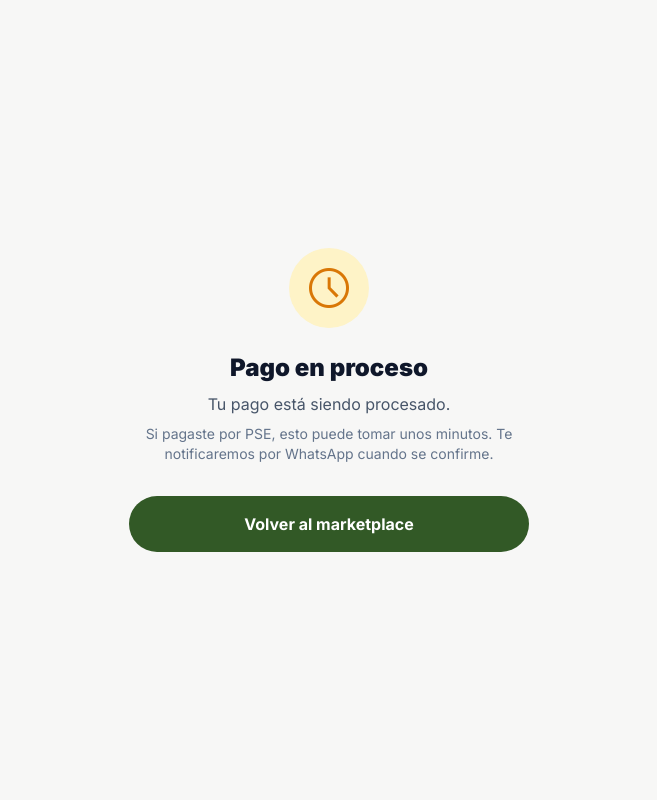
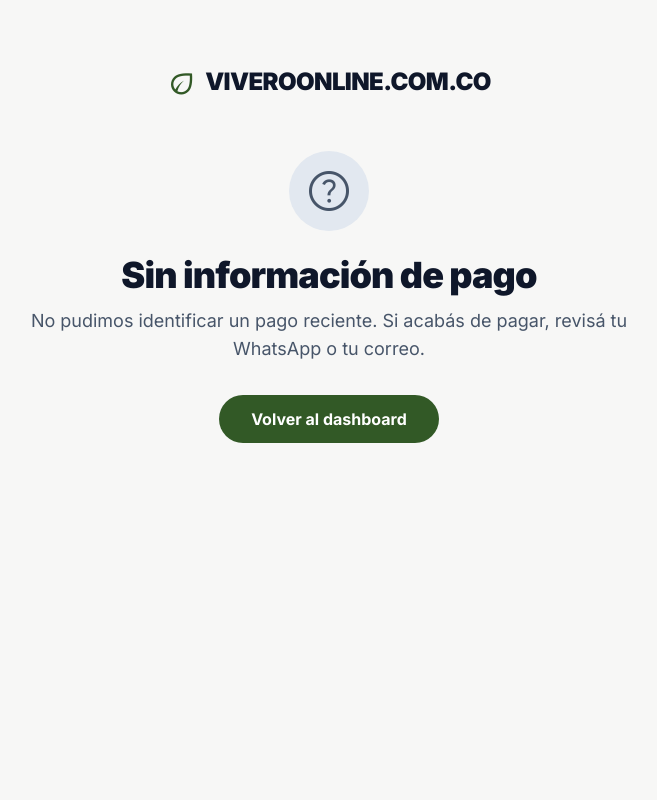
Before and after one commit to viveroonlinecomco-code/vivero-online, a FastAPI app: page /pagos/resultado in a window 1280 px wide. Shown: the whole page, without its empty margins (311-968 px from the left). Run offline with FastAPI, Linux system fonts and the light colour scheme; parts of the project's set-up code (start-up, migrations or seed data) failed here and were passed over; some libraries are stand-ins or nearby versions.

Commit message:
feat(pagos): improved resultado page with 4 states (aprobado/pendiente/rechazado/sin-info)

```diff
--- a/app/templates/pagos_resultado.html
+++ b/app/templates/pagos_resultado.html
@@ -3,10 +3,11 @@
 <head>
 <meta charset="utf-8">
 <meta content="width=device-width, initial-scale=1.0" name="viewport">
+<meta name="description" content="ViveroOnline · Resultado del pago">
 <script src="https://cdn.tailwindcss.com?plugins=forms,container-queries"></script>
 <link href="https://fonts.googleapis.com/css2?family=Inter:wght@400;500;600;700;800;900&display=swap" rel="stylesheet">
 <link href="https://fonts.googleapis.com/css2?family=Material+Symbols+Outlined:wght,FILL@100..700,0..1&display=swap" rel="stylesheet">
-<script id="tailwind-config">
+<script>
     tailwind.config = {
         darkMode: "class",
         theme: { extend: {
@@ -17,127 +18,175 @@
     }
 </script>
 <title>Resultado del pago · ViveroOnline</title>
+<script src="/static/js/vivero.js"></script>
 </head>
 <body class="bg-background-light dark:bg-background-dark font-display text-slate-900 dark:text-slate-100">
 
-<div class="flex flex-col min-h-screen max-w-md mx-auto px-6 py-8 items-center justify-center">
+<main class="max-w-2xl mx-auto px-6 py-16">
 
-    <!-- Estado: cargando -->
-    <div id="loading" class="text-center">
-        <div class="w-20 h-20 rounded-full bg-primary/10 flex items-center justify-center mb-6 mx-auto">
-            <span class="material-symbols-outlined text-primary text-4xl animate-spin">progress_activity</span>
-        </div>
-        <h1 class="text-2xl font-bold mb-2">Verificando tu pago...</h1>
-        <p class="text-slate-500">Esto puede tomar unos segundos.</p>
-    </div>
-
-    <!-- Estado: aprobado -->
-    <div id="aprobado" class="hidden text-center">
-        <div class="w-20 h-20 rounded-full bg-emerald-100 flex items-center justify-center mb-6 mx-auto">
-            <span class="material-symbols-outlined text-emerald-600 text-5xl">check_circle</span>
-        </div>
-        <h1 class="text-2xl font-black mb-2">¡Pago aprobado! 🌱</h1>
-        <p class="text-slate-600 mb-8">Tu transacción se confirmó correctamente.</p>
-        <div class="bg-white dark:bg-slate-800 rounded-lg p-4 text-left mb-6 w-full">
-            <div class="flex justify-between text-sm mb-2">
-                <span class="text-slate-500">Monto:</span>
-                <span class="font-bold" id="monto-aprobado"></span>
-            </div>
-            <div class="flex justify-between text-sm">
-                <span class="text-slate-500">Referencia:</span>
-                <span class="font-mono text-xs" id="ref-aprobado"></span>
-            </div>
-        </div>
-        <a href="/marketplace" class="block w-full bg-primary hover:bg-primary/90 text-white font-bold py-4 rounded-full">
-            Volver al marketplace
+    <!-- Logo -->
+    <div class="text-center mb-12">
+        <a href="/" class="inline-flex items-center gap-2">
+            <span class="material-symbols-outlined text-primary text-3xl">eco</span>
+            <span class="text-2xl font-black tracking-tight">VIVEROONLINE.COM.CO</span>
         </a>
     </div>
 
-    <!-- Estado: pendiente PSE -->
-    <div id="pendiente" class="hidden text-center">
-        <div class="w-20 h-20 rounded-full bg-amber-100 flex items-center justify-center mb-6 mx-auto">
-            <span class="material-symbols-outlined text-amber-600 text-5xl">schedule</span>
+    <!-- ═══ ESTADO: APROBADO ═══ -->
+    <section id="estado-aprobado" class="hidden text-center">
+        <div class="inline-flex items-center justify-center w-20 h-20 bg-emerald-100 dark:bg-emerald-900/30 rounded-full mb-6">
+            <span class="material-symbols-outlined text-5xl text-emerald-600 dark:text-emerald-400">check_circle</span>
         </div>
-        <h1 class="text-2xl font-black mb-2">Pago en proceso</h1>
-        <p class="text-slate-600 mb-2">Tu pago está siendo procesado.</p>
-        <p class="text-slate-500 text-sm mb-8">Si pagaste por PSE, esto puede tomar unos minutos. Te notificaremos por WhatsApp cuando se confirme.</p>
-        <a href="/marketplace" class="block w-full bg-primary text-white font-bold py-4 rounded-full">
-            Volver al marketplace
+        <h1 class="text-3xl md:text-4xl font-black tracking-tight mb-3">¡Pago confirmado!</h1>
+        <p class="text-lg text-slate-600 dark:text-slate-400 mb-8">
+            Tu pago se procesó correctamente. Ya tenés acceso a todo lo que comprás.
+        </p>
+
+        <!-- Detalles -->
+        <div class="bg-white dark:bg-slate-900 border border-primary/10 rounded-lg p-6 shadow-sm mb-8 text-left space-y-3">
+            <div class="flex items-center justify-between border-b border-primary/5 pb-3">
+                <span class="text-sm text-slate-500">Referencia</span>
+                <span class="font-mono text-sm" id="ref-aprobado">—</span>
+            </div>
+            <div class="flex items-center justify-between" id="row-monto-aprobado">
+                <span class="text-sm text-slate-500">Monto</span>
+                <span class="font-bold" id="monto-aprobado">—</span>
+            </div>
+        </div>
+
+        <a id="cta-aprobado" href="/mi-cuenta/inteligencia"
+           class="inline-block bg-primary hover:bg-primary/90 text-white font-bold py-3 px-8 rounded-full">
+            Ir al dashboard de Inteligencia
         </a>
-    </div>
+    </section>
 
-    <!-- Estado: rechazado -->
-    <div id="rechazado" class="hidden text-center">
-        <div class="w-20 h-20 rounded-full bg-red-100 flex items-center justify-center mb-6 mx-auto">
-            <span class="material-symbols-outlined text-red-600 text-5xl">cancel</span>
+    <!-- ═══ ESTADO: PENDIENTE (PSE) ═══ -->
+    <section id="estado-pendiente" class="hidden text-center">
+        <div class="inline-flex items-center justify-center w-20 h-20 bg-amber-100 dark:bg-amber-900/30 rounded-full mb-6">
+            <span class="material-symbols-outlined text-5xl text-amber-600 dark:text-amber-400">schedule</span>
         </div>
-        <h1 class="text-2xl font-black mb-2">Pago rechazado</h1>
-        <p class="text-slate-600 mb-2" id="motivo-rechazo">No pudimos procesar tu pago.</p>
-        <p class="text-slate-500 text-sm mb-8">Puedes intentar de nuevo con otro método de pago.</p>
-        <a href="/marketplace" class="block w-full bg-primary text-white font-bold py-4 rounded-full mb-3">
-            Reintentar
+        <h1 class="text-3xl md:text-4xl font-black tracking-tight mb-3">Tu pago está en proceso</h1>
+        <p class="text-lg text-slate-600 dark:text-slate-400 mb-8">
+            Estamos confirmando tu pago con la entidad bancaria.
+            Los pagos por PSE pueden tardar entre unos minutos y 24 horas.
+            Te avisamos por WhatsApp cuando se confirme.
+        </p>
+
+        <div class="bg-amber-50 dark:bg-amber-900/10 border border-amber-200 dark:border-amber-700/30 rounded-lg p-4 mb-8 text-sm text-amber-800 dark:text-amber-200">
+            <strong>No es necesario que vuelvas a pagar.</strong> Si el banco rechaza tu pago, te avisamos para reintentarlo.
+        </div>
+
+        <a href="/comprador" class="inline-block bg-primary hover:bg-primary/90 text-white font-bold py-3 px-8 rounded-full">
+            Volver al dashboard
         </a>
-    </div>
-</div>
+    </section>
 
-<script src="/static/js/vivero.js"></script>
+    <!-- ═══ ESTADO: RECHAZADO ═══ -->
+    <section id="estado-rechazado" class="hidden text-center">
+        <div class="inline-flex items-center justify-center w-20 h-20 bg-red-100 dark:bg-red-900/30 rounded-full mb-6">
+            <span class="material-symbols-outlined text-5xl text-red-600 dark:text-red-400">error</span>
+        </div>
+        <h1 class="text-3xl md:text-4xl font-black tracking-tight mb-3">Pago rechazado</h1>
+        <p class="text-lg text-slate-600 dark:text-slate-400 mb-2">
+            Tu banco no autorizó la transacción.
+        </p>
+        <p id="razon-rechazo" class="text-sm text-slate-500 mb-8 italic"></p>
+
+        <div class="bg-slate-50 dark:bg-slate-800/50 rounded-lg p-4 mb-8 text-sm text-slate-600 dark:text-slate-400 text-left">
+            <p class="font-semibold mb-2">¿Qué puedo hacer?</p>
+            <ul class="space-y-1 list-disc list-inside">
+                <li>Verificar saldo y cupo de tu tarjeta</li>
+                <li>Probar con otro medio de pago</li>
+                <li>Contactar a tu banco si el problema persiste</li>
+                <li>Escribirnos por WhatsApp para ayudarte</li>
+            </ul>
+        </div>
+
+        <div class="flex flex-col sm:flex-row gap-3 justify-center">
+            <a id="cta-reintentar" href="/mi-cuenta/suscripcion"
+               class="bg-primary hover:bg-primary/90 text-white font-bold py-3 px-8 rounded-full">
+                Reintentar pago
+            </a>
+            <a href="https://wa.me/573102246099" target="_blank" rel="noopener"
+               class="bg-white dark:bg-slate-800 border border-primary/20 hover:bg-slate-50 dark:hover:bg-slate-700 text-slate-700 dark:text-slate-200 font-bold py-3 px-8 rounded-full">
+                Contactar por WhatsApp
+            </a>
+        </div>
+    </section>
+
+    <!-- ═══ ESTADO: SIN INFO (entró directo) ═══ -->
+    <section id="estado-sin-info" class="hidden text-center">
+        <div class="inline-flex items-center justify-center w-20 h-20 bg-slate-200 dark:bg-slate-700 rounded-full mb-6">
+            <span class="material-symbols-outlined text-5xl text-slate-600 dark:text-slate-400">help</span>
+        </div>
+        <h1 class="text-3xl md:text-4xl font-black tracking-tight mb-3">Sin información de pago</h1>
+        <p class="text-lg text-slate-600 dark:text-slate-400 mb-8">
+            No pudimos identificar un pago reciente. Si acabás de pagar, revisá tu WhatsApp o tu correo.
+        </p>
+        <a href="/comprador" class="inline-block bg-primary hover:bg-primary/90 text-white font-bold py-3 px-8 rounded-full">
+            Volver al dashboard
+        </a>
+    </section>
+
+</main>
+
 <script>
-(async function() {
-    // Pre-redirección: ePayco vuelve con varios params en la URL
+// Helpers
+function formatCOP(amount) {
+    const n = Number(amount) || 0;
+    return '$' + n.toLocaleString('es-CO') + ' COP';
+}
+
+function mostrar(seccion) {
+    document.getElementById(seccion).classList.remove('hidden');
+}
+
+// Lee los query params que envia ePayco al redirect
+(function init() {
     const params = new URLSearchParams(window.location.search);
-    const refPayco = params.get('ref_payco');
-    const factura = params.get('x_id_factura') || params.get('x_id_invoice') || '';
+    const xResponse = (params.get('x_response') || params.get('response') || '').toLowerCase().trim();
+    const refPayco = params.get('x_ref_payco') || params.get('ref_payco') || params.get('x_id_factura') || '';
+    const amount = params.get('x_amount') || params.get('amount') || '';
+    const razonRechazo = params.get('x_response_reason_text') || '';
 
-    function show(stateId) {
-        ['loading', 'aprobado', 'pendiente', 'rechazado'].forEach(id => {
-            document.getElementById(id).classList.add('hidden');
-        });
-        document.getElementById(stateId).classList.remove('hidden');
-    }
-
-    // Si no tenemos referencia, mostramos pendiente
-    if (!factura && !refPayco) {
-        show('pendiente');
+    // Caso: no hay info de pago en query
+    if (!xResponse) {
+        mostrar('estado-sin-info');
         return;
     }
 
-    // Polling al backend hasta que la confirmación llegue (máx 15s, intervalo 2s)
-    let attempts = 0;
-    const maxAttempts = 8;
-    const interval = setInterval(async () => {
-        attempts++;
-        try {
-            // Buscamos por referencia en /api/pagos/estado vía endpoint helper
-            // (en producción tendríamos /api/pagos/por-referencia/{factura})
-            const me = await VO.me().catch(() => null);
-            if (!me) {
-                clearInterval(interval);
-                show('pendiente');
-                return;
-            }
-            // Por simplicidad ahora mostramos según parámetros directos de ePayco
-            const transactionState = params.get('x_response') || '';
-            if (transactionState.toLowerCase() === 'aceptada') {
-                document.getElementById('monto-aprobado').textContent = VO.formatCOPFull(params.get('x_amount') || 0);
-                document.getElementById('ref-aprobado').textContent = factura || refPayco || '—';
-                clearInterval(interval);
-                show('aprobado');
-            } else if (transactionState.toLowerCase() === 'rechazada' || transactionState.toLowerCase() === 'fallida') {
-                document.getElementById('motivo-rechazo').textContent =
-                    params.get('x_response_reason_text') || 'No pudimos procesar tu pago.';
-                clearInterval(interval);
-                show('rechazado');
-            } else if (attempts >= maxAttempts) {
-                clearInterval(interval);
-                show('pendiente');
-            }
-        } catch (e) {
-            if (attempts >= maxAttempts) {
-                clearInterval(interval);
-                show('pendiente');
-            }
+    // Setear referencia
+    if (refPayco) {
+        const elRef = document.getElementById('ref-aprobado');
+        if (elRef) elRef.textContent = refPayco;
+    }
+    if (amount) {
+        const elMonto = document.getElementById('monto-aprobado');
+        if (elMonto) elMonto.textContent = formatCOP(amount);
+    }
+
+    // Decidir según estado ePayco
+    if (xResponse === 'aceptada' || xResponse === 'aprobada' || xResponse === 'approved') {
+        mostrar('estado-aprobado');
+
+        // Ajustar CTA según si está logueado
+        const token = localStorage.getItem('vivero_access_token');
+        if (!token) {
+            const cta = document.getElementById('cta-aprobado');
+            cta.href = '/auth/ingresar';
+            cta.textContent = 'Iniciar sesión';
         }
-    }, 2000);
+    } else if (xResponse === 'pendiente' || xResponse === 'pending') {
+        mostrar('estado-pendiente');
+    } else if (xResponse === 'rechazada' || xResponse === 'fallida' || xResponse === 'rejected' || xResponse === 'failed') {
+        mostrar('estado-rechazado');
+        if (razonRechazo) {
+            document.getElementById('razon-rechazo').textContent = '"' + razonRechazo + '"';
+        }
+    } else {
+        // Estado desconocido: mostrar pendiente (más conservador)
+        mostrar('estado-pendiente');
+    }
 })();
 </script>
 </body>
```
